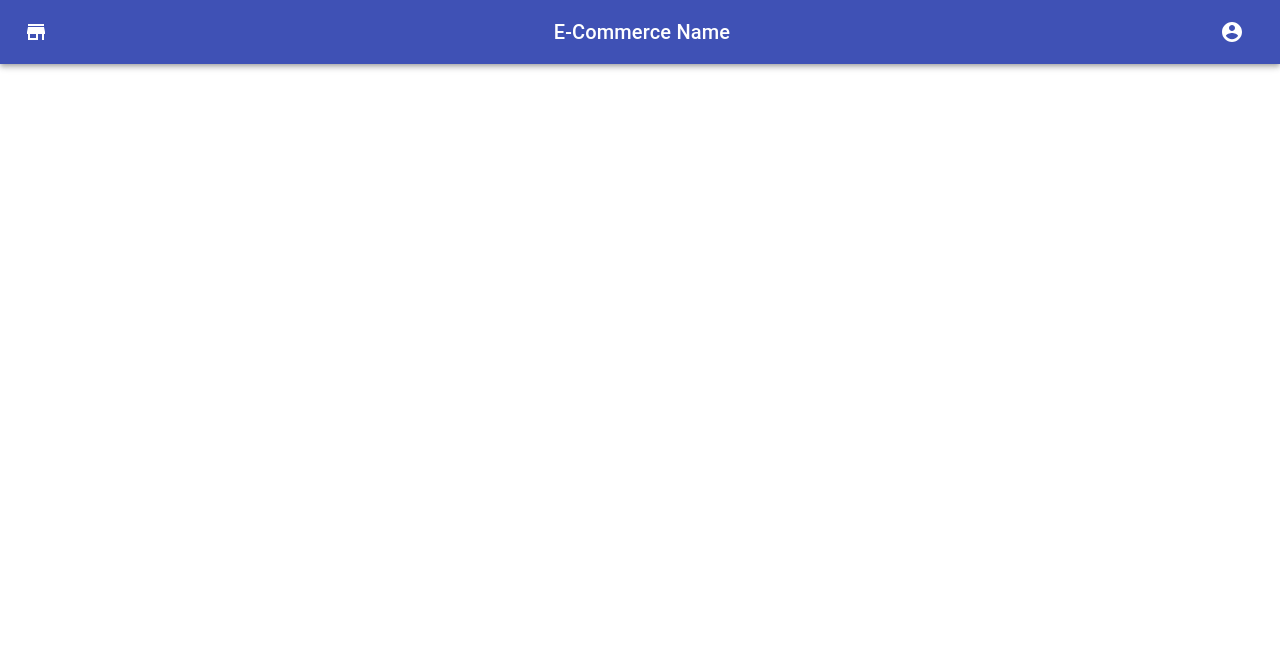
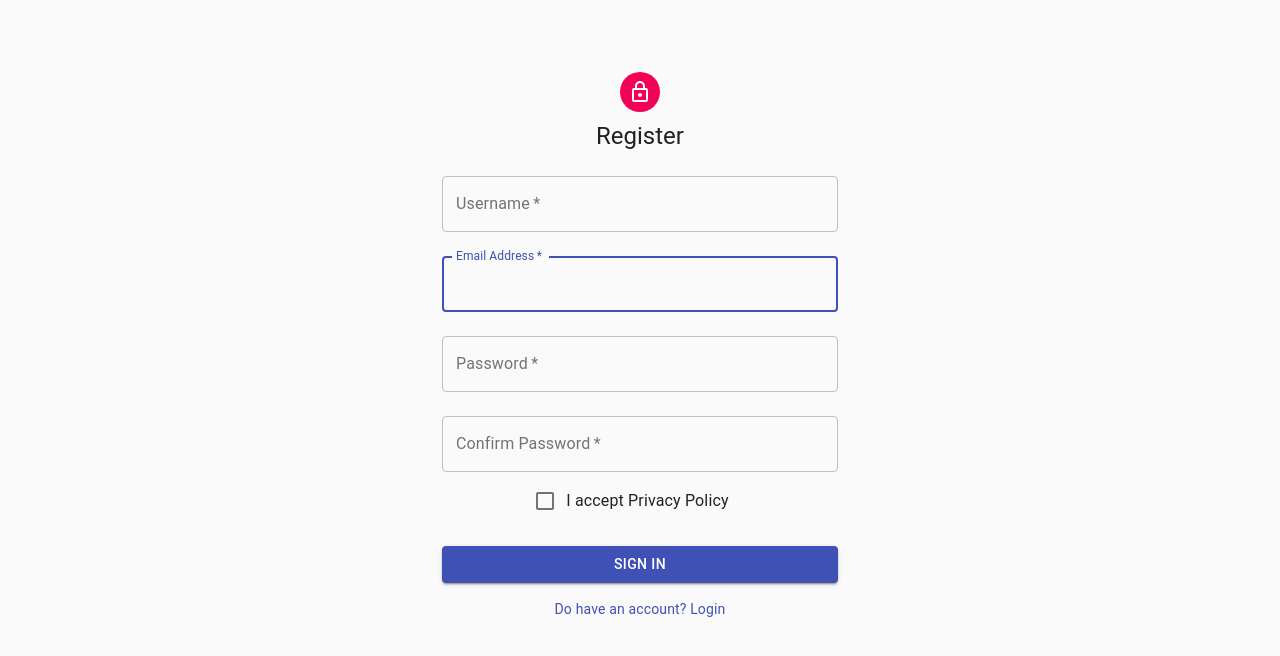
Before and after one commit to msymbolEJA/frontend-textile, a React (Create React App) app: page /register in a window 1280 px wide. Shown: the top 656 px of the page. Built offline with nearby package versions, Linux system fonts and the light colour scheme.

Commit message:
add basic register page

```diff
--- a/src/components/login/Login.js
+++ b/src/components/login/Login.js
@@ -155,6 +155,11 @@
                   Forgot password?
                 </Link>
               </Grid>
+              <Grid item>
+                <Link href="/register" variant="body2">
+                  {"Don't have an account? Register"}
+                </Link>
+              </Grid>
             </Grid>
           </form>
           <Box mt={5}>
--- /dev/null
+++ b/src/components/register/Register.js
@@ -0,0 +1,117 @@
+import React from "react";
+import Avatar from "@material-ui/core/Avatar";
+import Button from "@material-ui/core/Button";
+import CssBaseline from "@material-ui/core/CssBaseline";
+import TextField from "@material-ui/core/TextField";
+import FormControlLabel from "@material-ui/core/FormControlLabel";
+import Checkbox from "@material-ui/core/Checkbox";
+import Link from "@material-ui/core/Link";
+import Grid from "@material-ui/core/Grid";
+import LockOutlinedIcon from "@material-ui/icons/LockOutlined";
+import Typography from "@material-ui/core/Typography";
+import { makeStyles } from "@material-ui/core/styles";
+import Container from "@material-ui/core/Container";
+
+const useStyles = makeStyles((theme) => ({
+  paper: {
+    marginTop: theme.spacing(8),
+    display: "flex",
+    flexDirection: "column",
+    alignItems: "center",
+  },
+  avatar: {
+    margin: theme.spacing(1),
+    backgroundColor: theme.palette.secondary.main,
+  },
+  form: {
+    width: "100%", // Fix IE 11 issue.
+    marginTop: theme.spacing(1),
+  },
+  submit: {
+    margin: theme.spacing(3, 0, 2),
+  },
+}));
+
+export default function Register() {
+  const classes = useStyles();
+
+  return (
+    <Container component="main" maxWidth="xs">
+      <CssBaseline />
+      <div className={classes.paper}>
+        <Avatar className={classes.avatar}>
+          <LockOutlinedIcon />
+        </Avatar>
+        <Typography component="h1" variant="h5">
+          Register
+        </Typography>
+        <form className={classes.form} noValidate>
+          <TextField
+            variant="outlined"
+            margin="normal"
+            required
+            fullWidth
+            id="userName"
+            label="Username"
+            name="userName"
+            autoComplete="userName"
+            autoFocus
+          />
+          <TextField
+            variant="outlined"
+            margin="normal"
+            required
+            fullWidth
+            id="email"
+            label="Email Address"
+            name="email"
+            autoComplete="email"
+            autoFocus
+          />
+          <TextField
+            variant="outlined"
+            margin="normal"
+            required
+            fullWidth
+            name="password"
+            label="Password"
+            type="password"
+            id="password"
+            autoComplete="current-password"
+          />
+          <TextField
+            variant="outlined"
+            margin="normal"
+            required
+            fullWidth
+            name="confirmPassword"
+            label="Confirm Password"
+            type="password"
+            id="confirmPassword"
+            autoComplete="current-password"
+          />
+          <FormControlLabel
+            control={<Checkbox value="remember" color="primary" />}
+            label="I accept Privacy Policy"
+          />
+          <Button
+            type="submit"
+            fullWidth
+            variant="contained"
+            color="primary"
+            className={classes.submit}
+          >
+            Sign In
+          </Button>
+          <Grid container>
+            <Grid item xs>
+              <Link href="/" variant="body2">
+                Do have an account? Login
+              </Link>
+            </Grid>
+          </Grid>
+        </form>
+      </div>
+    </Container>
+  );
+}
--- a/src/router/Router.js
+++ b/src/router/Router.js
@@ -5,12 +5,14 @@
 import Login from "../components/login/Login";
 import Navbar from "../components/navbar/Navbar";
 import NewOrder from "../components/orders/new/NewOrder";
+import Register from "../components/register/Register";
 
 const AppRouter = () => {
   return (
     <Router>
       <Switch>
         <Route exact path="/" component={Login} />
+        <Route path="/register" component={Register} />
         <Route component={DefaultContainer} />
       </Switch>
     </Router>
```
Also changed, not shown: src/helper/Validator.js (deleted, +0 -11 lines).
